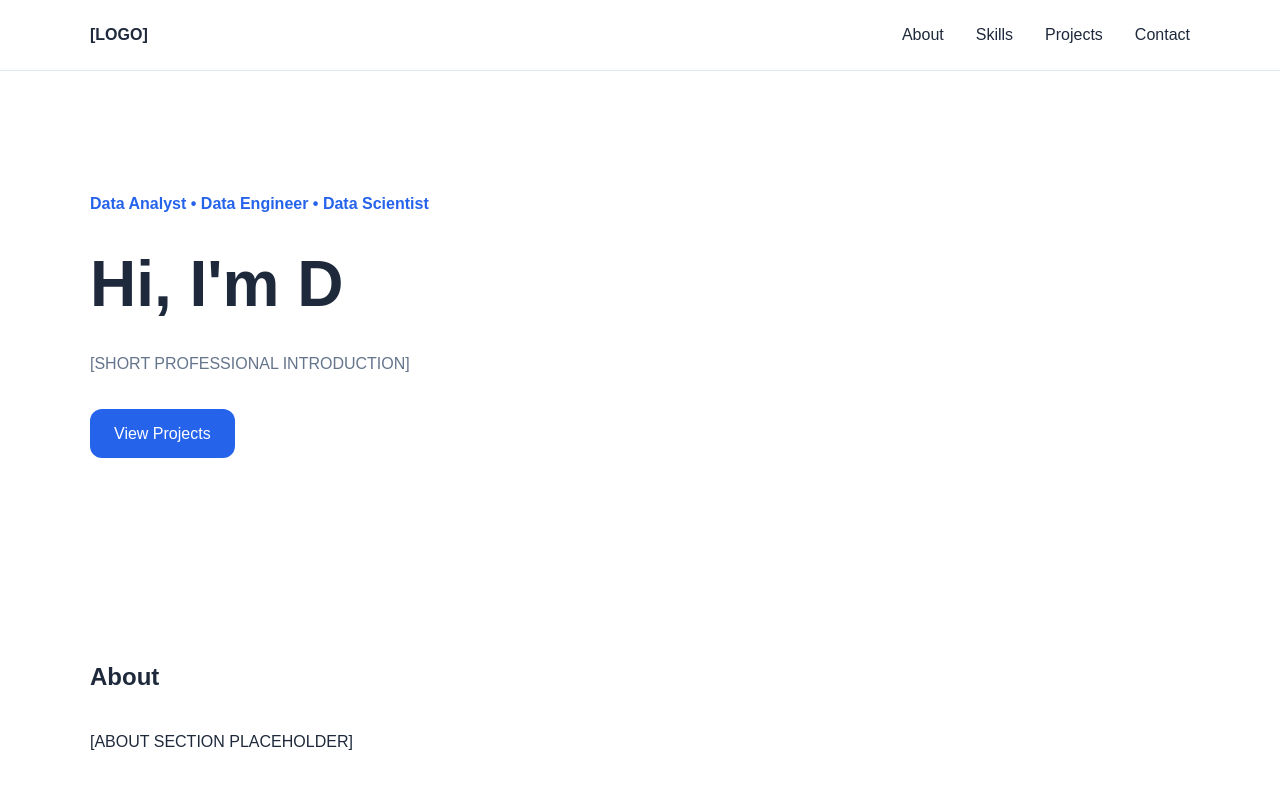
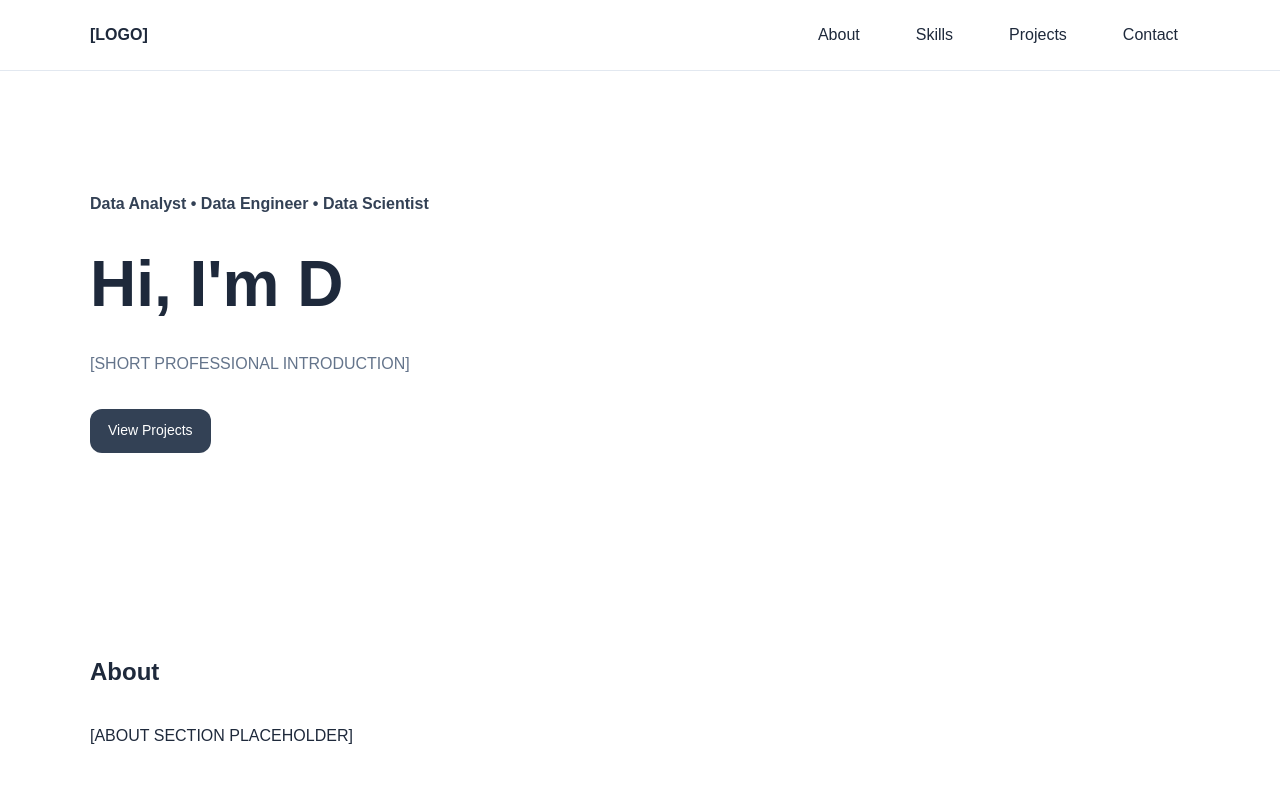
Before and after one commit to dbaiyshova/cvapp, a plain HTML site: page index.html in a window 1280 px wide. Shown: the top 800 px of the page. Drawn offline with Linux system fonts and the light colour scheme.

Commit message:
Button updates

```diff
--- a/index.html
+++ b/index.html
@@ -47,7 +47,7 @@
         </p>
 
         <div class="hero-actions">
-          <a href="#projects" class="button-primary">
+          <a href="#projects" class="btn">
             View Projects
           </a>
         </div>
--- a/style.css
+++ b/style.css
@@ -3,7 +3,7 @@
     --surface: #f8fafc;
     --text: #1e293b;
     --muted: #64748b;
-    --accent: #2563eb;
+    --accent: #334155;
     --border: #e2e8f0;
 
     --radius: 12px;
@@ -33,7 +33,14 @@ body {
 }
 
 .header {
+    position: sticky;
+    top: 0;
+    z-index: 1000;
+
+    background: var(--bg);
     border-bottom: 1px solid var(--border);
+
+    backdrop-filter: blur(8px);
 }
 
 .nav {
@@ -58,7 +65,23 @@ body {
 .nav-links a {
     text-decoration: none;
     color: var(--text);
+    padding: 8px 12px;
+    border-radius: 8px;
+    transition: all 0.2s ease;
 }
+
+.nav-links a:hover {
+    background: var(--surface);
+    color: var(--accent);
+}
+
+
+.nav-links a:focus {
+    outline: none;
+    background: var(--surface);
+    color: var(--accent);
+}
+
 
 .hero {
     padding: 120px 0;
@@ -81,17 +104,6 @@ body {
     margin-bottom: 2rem;
 }
 
-.button-primary {
-    display: inline-block;
-
-    background: var(--accent);
-    color: white;
-
-    padding: 12px 24px;
-    border-radius: var(--radius);
-
-    text-decoration: none;
-}
 
 .section {
     padding: 80px 0;
@@ -183,21 +195,43 @@ body {
     font: inherit;
 }
 
+
+.btn,
 .contact-form button {
-    width: fit-content;
+    display: inline-flex;
+    align-items: center;
+    justify-content: center;
 
-    padding: 12px 24px;
+    height: 44px;
+    padding: 0 18px;
 
-    border: none;
     border-radius: var(--radius);
 
     background: var(--accent);
     color: white;
 
+    border: none;
+
+    text-decoration: none;
+
+    font-family: inherit;
+    font-size: 14px;
+    font-weight: 500;
+
     cursor: pointer;
+
+    transition: 0.2s ease;
 }
 
+.btn:hover,
+.contact-form button:hover {
+    opacity: 0.9;
+    transform: translateY(-1px);
+}
 
+.contact-form button {
+    width: fit-content;
+}
 
 #form-status {
     margin-top: 12px;
```
